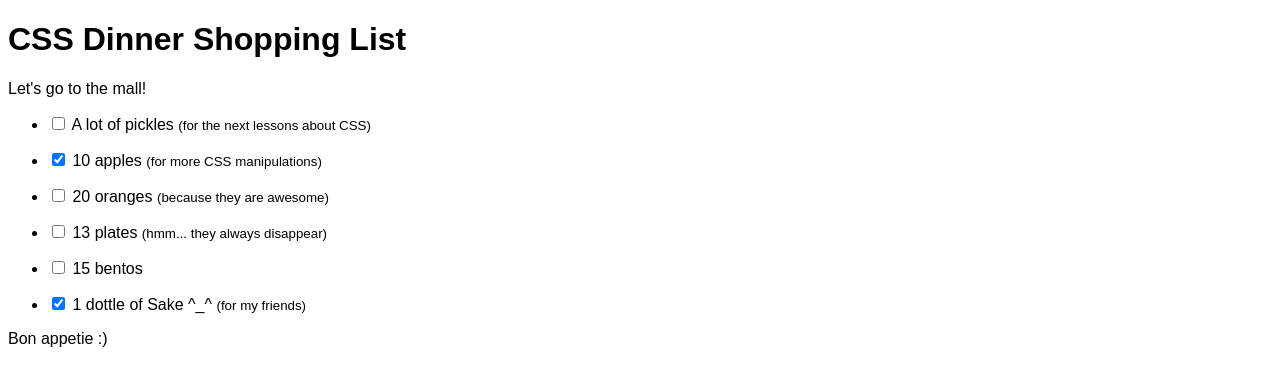
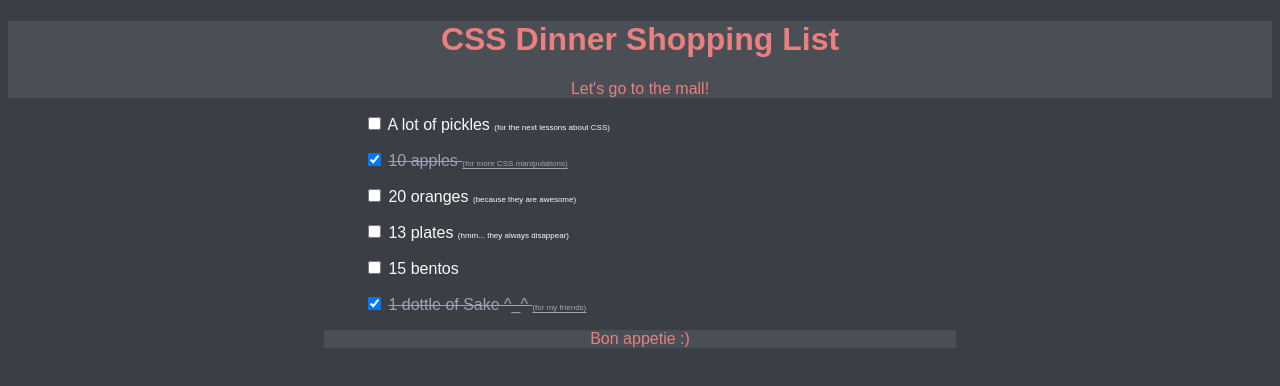
Before and after one commit to artofnext/css-dinner-shopping-list, a plain HTML site: page index.html in a window 1280 px wide. Drawn offline with Linux system fonts and the light colour scheme.

Commit message:
in progress - HTML list updated with labels, - css aded

```diff
--- a/index.html
+++ b/index.html
@@ -10,7 +10,7 @@
     <link type="text/css" rel="stylesheet" href="styles.css">
 </head>
 <body>
-    <header>
+    <header class="red centered grey">
         <h1>
             CSS Dinner Shopping List
         </h1>
@@ -20,49 +20,50 @@
     </header>
     <main>
         <article>
-            <section>
+            <section class="centered">
+                <div class="center">
                 <ul>
                     <li>
                         <p>
-                            <input type="checkbox" >
-                            <span>A lot of pickles</span>
-                            <small>(for the next lessons about CSS)</small>
+                            <input name="check01" type="checkbox" >
+                            <label for="check01">A lot of pickles <small>(for the next lessons about CSS)</small></label>
+
                         </p>
                     </li>
                     <li>
                         <p>
-                            <input type="checkbox" checked>
-                            <span>10 apples <small>(for more CSS manipulations)</small></span>
+                            <input name="check02" type="checkbox" checked>
+                            <label for="check01">10 apples <small>(for more CSS manipulations)</small></label>
                         </p>
                     </li>
                     <li>
                         <p>
-                            <input type="checkbox" >
-                            <span>20 oranges <small>(because they are awesome)</small></span>
+                            <input name="check03" type="checkbox" >
+                            <label for="check01">20 oranges <small>(because they are awesome)</small></label>
                         </p>
                     </li>
                     <li>
                         <p>
-                            <input type="checkbox" >
-                            <span>13 plates <small>(hmm... they always disappear)</small></span>
+                            <input name="check04" type="checkbox" >
+                            <label for="check01">13 plates <small>(hmm... they always disappear)</small></label>
                         </p>
                     </li>
                     <li>
                         <p>
-                            <input type="checkbox" >
-                            <span>15 bentos <small></small></span>
+                            <input name="check05" type="checkbox" >
+                            <label for="check01">15 bentos <small></small></span>
                         </p>
                     </li>
                     <li>
                         <p>
-                            <input type="checkbox" checked>
-                            <span>1 dottle of Sake ^_^ <small>(for my friends)</small></span>
+                            <input name="check06" type="checkbox" checked>
+                            <label for="check01">1 dottle of Sake ^_^ <small>(for my friends)</small></label>
                         </p>
                     </li>
                 </ul>
-
+            </div>
             </section>
-            <section>
+            <section class="red center centered grey">
                 Bon appetie :)
             </section>
         </article>
--- a/styles.css
+++ b/styles.css
@@ -1,3 +1,43 @@
 body {
     font-family: Trebuchet, Arial, sans-serif;
+    background-color: #3B3F45;
 }
+
+small {
+    font-size: 0.5em;
+}
+
+
+
+ul {
+    list-style: none;
+    color: #F9F9F9;
+}
+
+li {
+    text-align: left;
+}
+
+input:checked + label {
+    color: #A3A0B5;
+    text-decoration: line-through;
+}
+
+.centered {
+    text-align: center;
+}
+
+.center {
+display: block;
+  margin-left: auto;
+  margin-right: auto;
+  width: 50%;
+}
+
+.grey {
+    background-color: #4A4F56;
+}
+
+.red {
+    color: #EB7E7F;
+}
```
